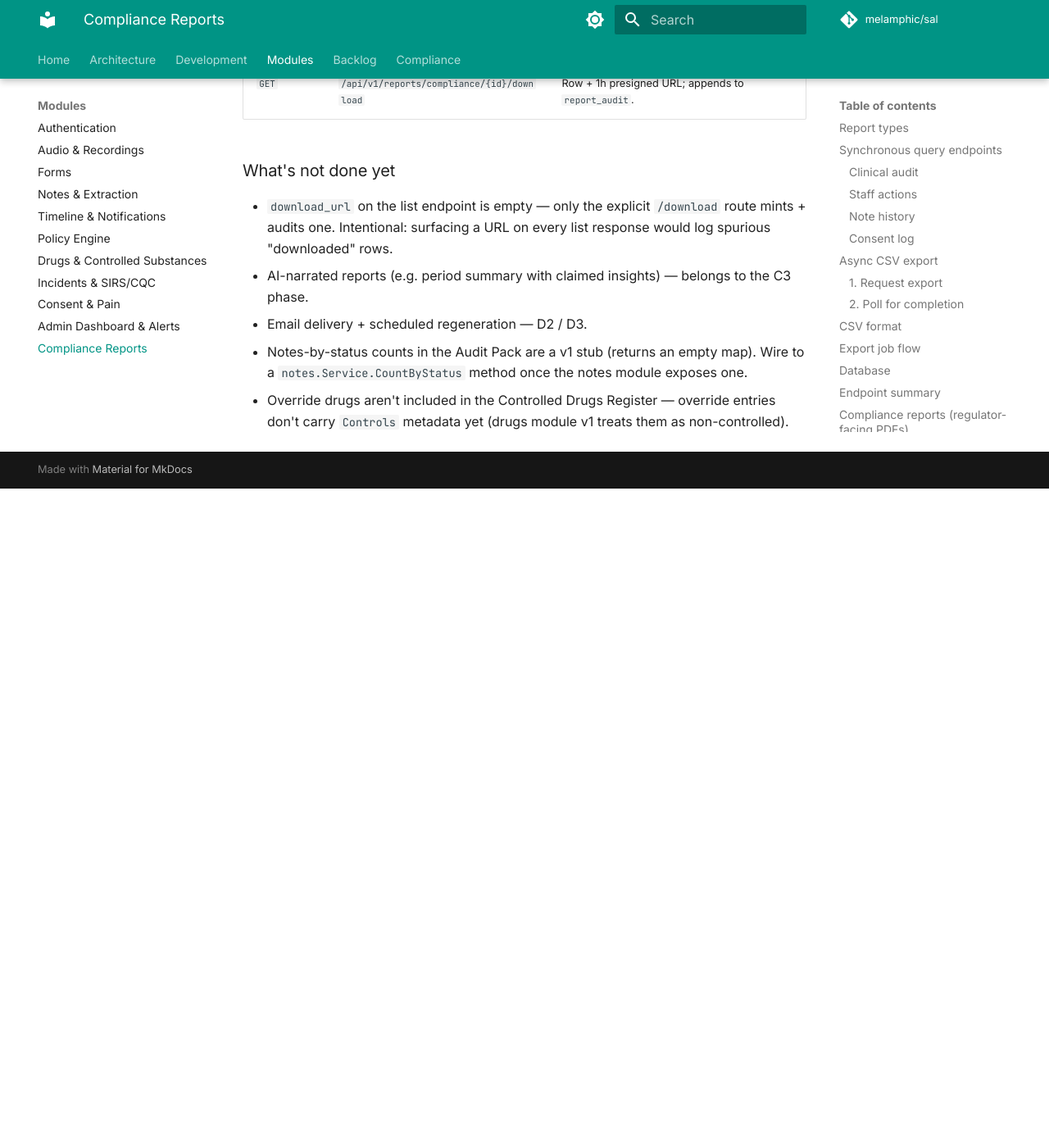
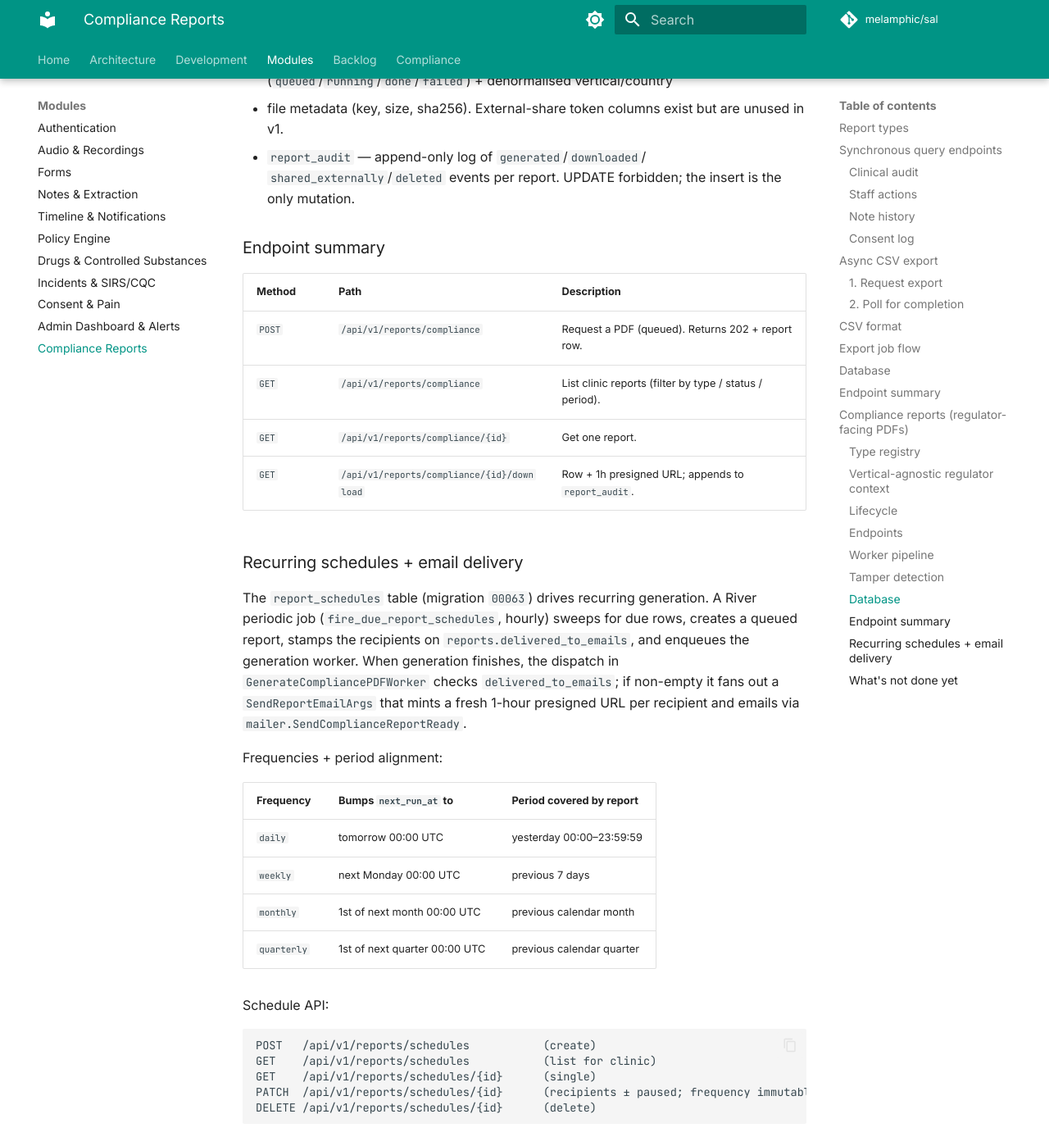
Before and after one commit to melamphic/sal, an MkDocs documentation site: the page built from docs/reports.md, in a window 1280 px wide and 1400 px high, scrolled down 9069 px. Shown: the whole window at 82% size. Built offline with MkDocs 1.6.1 and Material for MkDocs 9.7.7, drawn with Linux system fonts in a browser that asks for light colours; comment, search, counter and statistics services are not loaded; before the commit the page ends 9665 px from its top, so only the background shows below that; some of the changed text lies outside the part shown.

````diff
--- a/docs/reports.md
+++ b/docs/reports.md
@@ -232,10 +232,16 @@
 
 ### Type registry
 
-| Type slug | Output | What it contains |
-|-----------|--------|------------------|
-| `audit_pack` | PDF | Cover, records-activity counts, controlled-drug ledger highlights, reconciliations |
-| `controlled_drugs_register` | PDF | Cover, per-drug shelf sections with ledger, reconciliations, statutory declaration |
+| Type slug | Output | Combos | What it contains |
+|-----------|--------|--------|------------------|
+| `audit_pack` | PDF | universal | Cover, records activity, controlled-drug ledger highlights, reconciliations |
+| `controlled_drugs_register` | PDF | universal | Cover, per-drug shelf sections with ledger, reconciliations, statutory declaration |
+| `evidence_pack` | PDF | universal — section list pinned per `(vertical, country)` | ACQSC pack (AU aged care) · CQC pack (UK aged care) · GDC FGDP audit (UK dental) · 13 more |
+| `records_audit` | PDF | universal | Notes activity · consent summary · pain summary · drug ledger highlights · incidents summary |
+| `incidents_log` | PDF | universal | Cover · regulator framework · full incidents table for the period |
+| `sentinel_events_log` | PDF | universal — emphasised in aged care | Same data as incidents_log filtered to SIRS-P1 ∪ CQC-notifiable ∪ critical ∪ hospitalised/deceased |
+| `hipaa_disclosure_log` | PDF | US healthcare | PHI access log per HIPAA §164.528 — every `subject_access_log` row in period |
+| `dea_biennial_inventory` | PDF | US drug-handling | Snapshot of every controlled-drug shelf entry per 21 CFR 1304.11 |
 
 Adding a new type is a one-line addition to
 `SupportedComplianceReportTypes` plus a `case` in the worker dispatch
@@ -370,6 +376,36 @@
 | `GET` | `/api/v1/reports/compliance/{id}` | Get one report. |
 | `GET` | `/api/v1/reports/compliance/{id}/download` | Row + 1h presigned URL; appends to `report_audit`. |
 
+### Recurring schedules + email delivery
+
+The `report_schedules` table (migration `00063`) drives recurring
+generation. A River periodic job (`fire_due_report_schedules`, hourly)
+sweeps for due rows, creates a queued report, stamps the recipients
+on `reports.delivered_to_emails`, and enqueues the generation worker.
+When generation finishes, the dispatch in `GenerateCompliancePDFWorker`
+checks `delivered_to_emails`; if non-empty it fans out a
+`SendReportEmailArgs` that mints a fresh 1-hour presigned URL per
+recipient and emails via `mailer.SendComplianceReportReady`.
+
+Frequencies + period alignment:
+
+| Frequency | Bumps `next_run_at` to | Period covered by report |
+|---|---|---|
+| `daily` | tomorrow 00:00 UTC | yesterday 00:00–23:59:59 |
+| `weekly` | next Monday 00:00 UTC | previous 7 days |
+| `monthly` | 1st of next month 00:00 UTC | previous calendar month |
+| `quarterly` | 1st of next quarter 00:00 UTC | previous calendar quarter |
+
+Schedule API:
+
+```
+POST   /api/v1/reports/schedules           (create)
+GET    /api/v1/reports/schedules           (list for clinic)
+GET    /api/v1/reports/schedules/{id}      (single)
+PATCH  /api/v1/reports/schedules/{id}      (recipients ± paused; frequency immutable)
+DELETE /api/v1/reports/schedules/{id}      (delete)
+```
+
 ### What's not done yet
 
 - `download_url` on the list endpoint is empty — only the explicit
@@ -377,7 +413,6 @@
   on every list response would log spurious "downloaded" rows.
 - AI-narrated reports (e.g. period summary with claimed insights) —
   belongs to the C3 phase.
-- Email delivery + scheduled regeneration — D2 / D3.
 - Notes-by-status counts in the Audit Pack are a v1 stub (returns an
   empty map). Wire to a `notes.Service.CountByStatus` method once the
   notes module exposes one.
````
